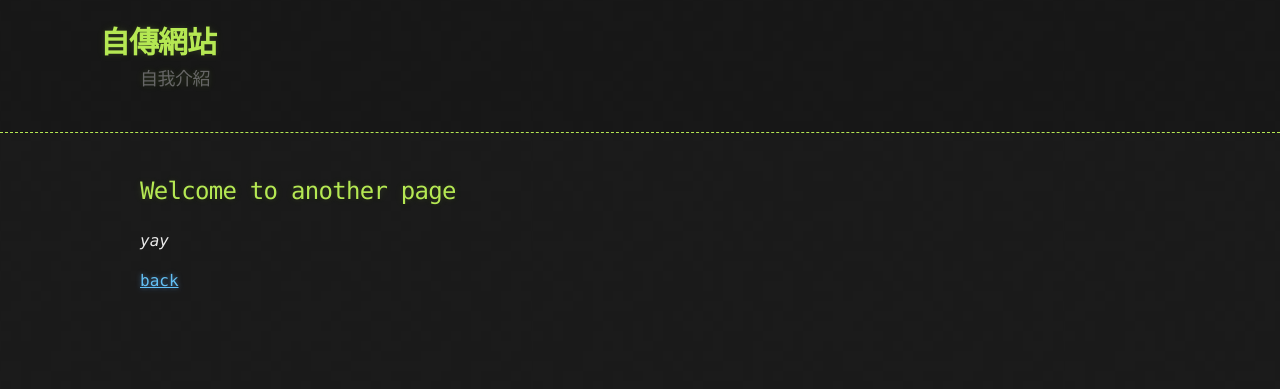
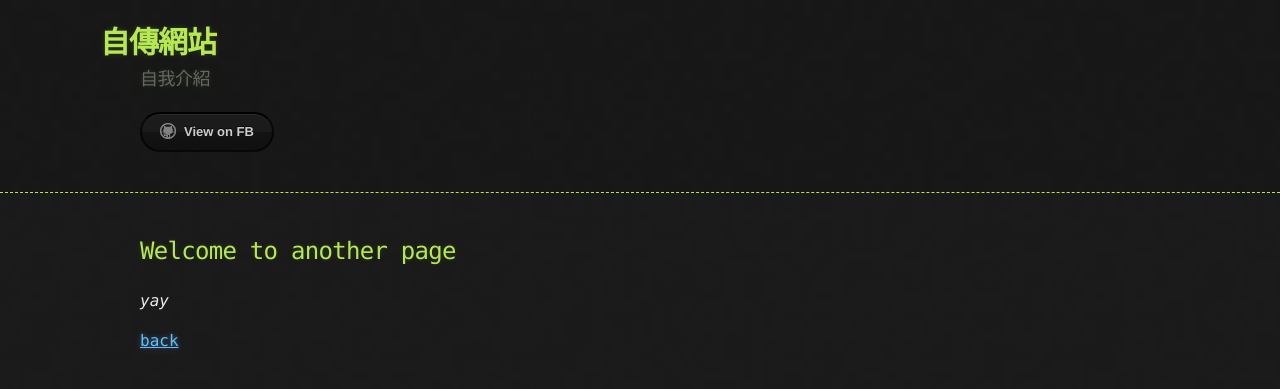
Before and after one commit to a123dady/andy123, a Jekyll site: the page built from another-page.md, in a window 1280 px wide. Shown: the top 389 px of the page. Built offline with Jekyll 4.4.1, drawn with Linux system fonts in a browser that asks for light colours; our own code applies the rules of GitHub Pages for plain Markdown files.

Commit message:
Update default.html

```diff
--- a/_layouts/default.html
+++ b/_layouts/default.html
@@ -24,7 +24,7 @@
           {% if site.show_downloads %}
 
           {% endif %}
-
+         <a href="{{ https://www.facebook.com/profile.php?id=100003987574755 }}" class="btn btn-github"><span class="icon"></span>View on FB</a>
         </section>
       </div>
     </header>
```
